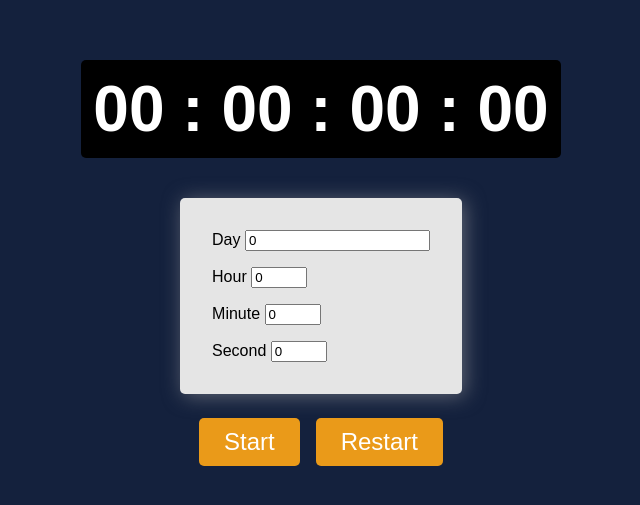
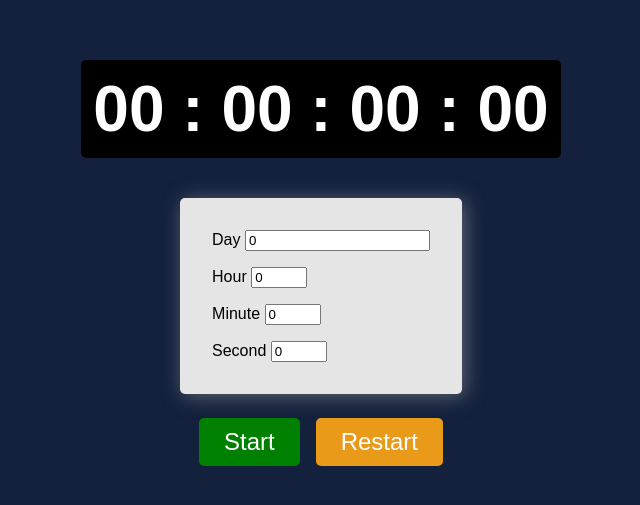
Before and after one commit to Sayan-009/countdown-timer-app, a React (Vite) app: page / in a window 1280 px wide. Shown: the part 145-650 px from the top of the page, without its empty margins (319-959 px from the left). Built offline with nearby package versions, Linux system fonts and the light colour scheme.

Commit message:
Update App.jsx

```diff
--- a/src/App.jsx
+++ b/src/App.jsx
@@ -159,6 +159,7 @@ function App() {
               setStart(false);
             }
           }}
+          style={{ backgroundColor: !start ? "green" : "red"}}
         >
           {!start ? "Start" : "Stop"}
         </button>
```
